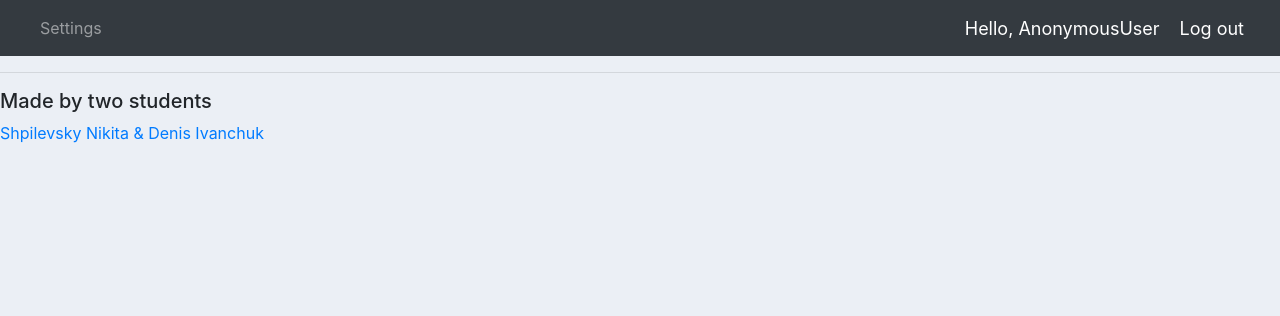
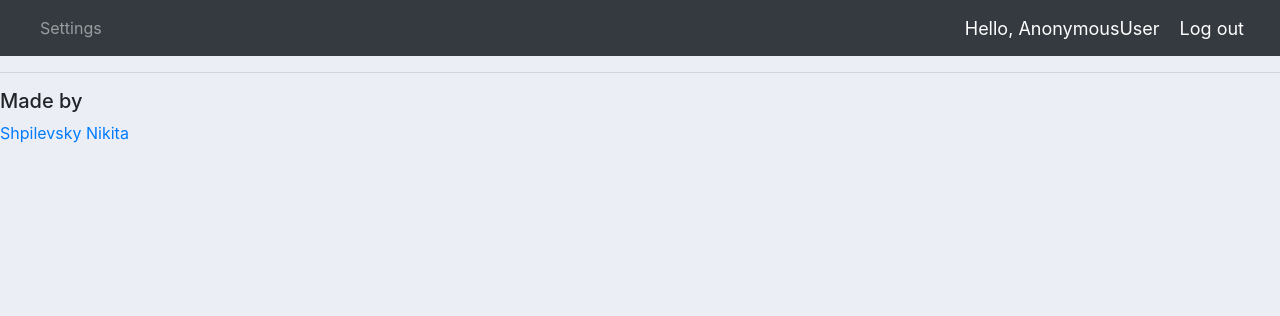
Before and after one commit to shprexen/ISPLabs, a Django app: template LAB3/accounts/templates/accounts/main.html in a window 1280 px wide. Shown: the top 316 px of the page. Run offline with Django 3.2, Linux system fonts and the light colour scheme; the template is opened without the code that fills it, so the values that code supplies are empty; some libraries are stand-ins or nearby versions.

Commit message:
Html fix

```diff
--- a/LAB3/accounts/templates/accounts/main.html
+++ b/LAB3/accounts/templates/accounts/main.html
@@ -17,9 +17,8 @@
     {% endblock content %}
 
     <hr>
-    <h5>Made by two students</h5>
-    <a href="https://vk.com/shprexen">Shpilevsky Nikita &</a>
-    <a href="https://vk.com/liveinghetto">Denis Ivanchuk </a>
+    <h5>Made by </h5>
+    <a href="https://vk.com/shprexen">Shpilevsky Nikita</a>
 
 </body>
 <script src="https://code.jquery.com/jquery-3.3.1.slim.min.js" integrity="sha384-q8i/X+965DzO0rT7abK41JStQIAqVgRVzpbzo5smXKp4YfRvH+8abtTE1Pi6jizo" crossorigin="anonymous"></script>
```
Also changed, not shown: 1 other file.
